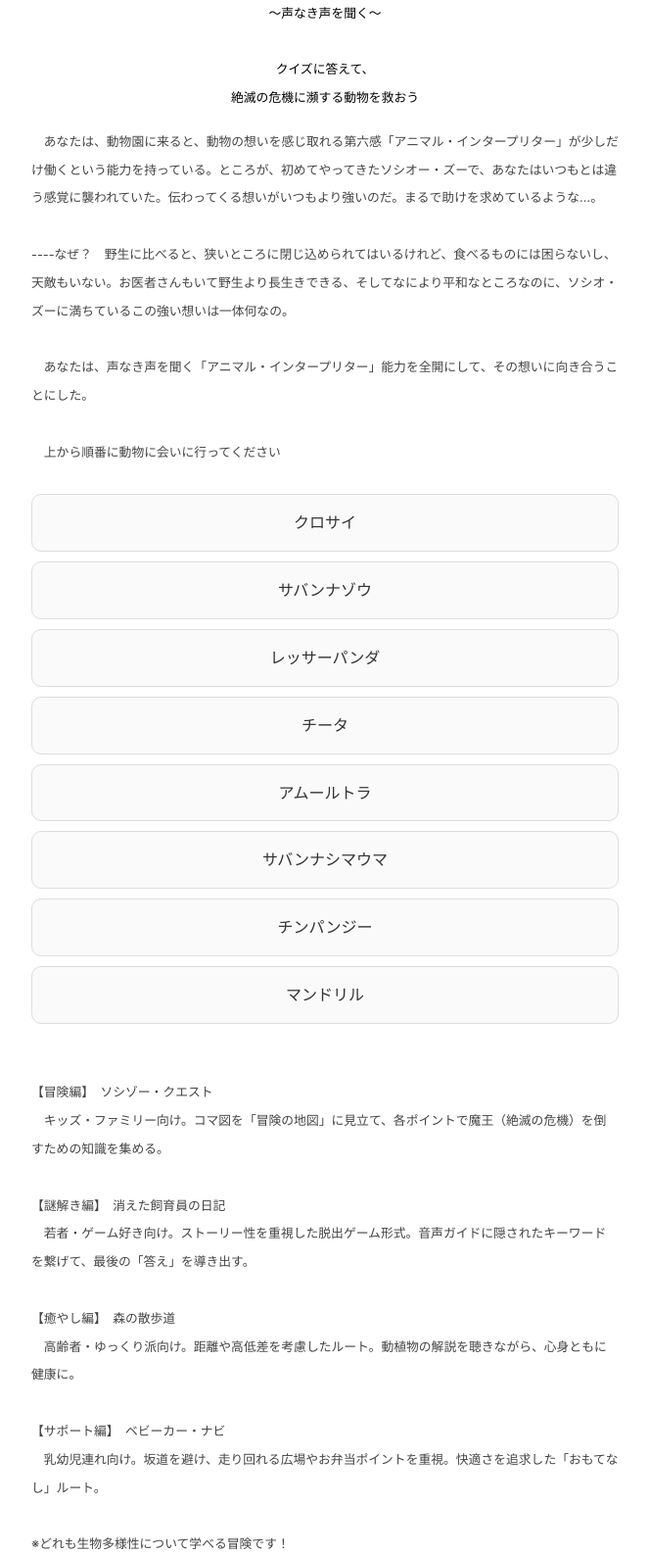
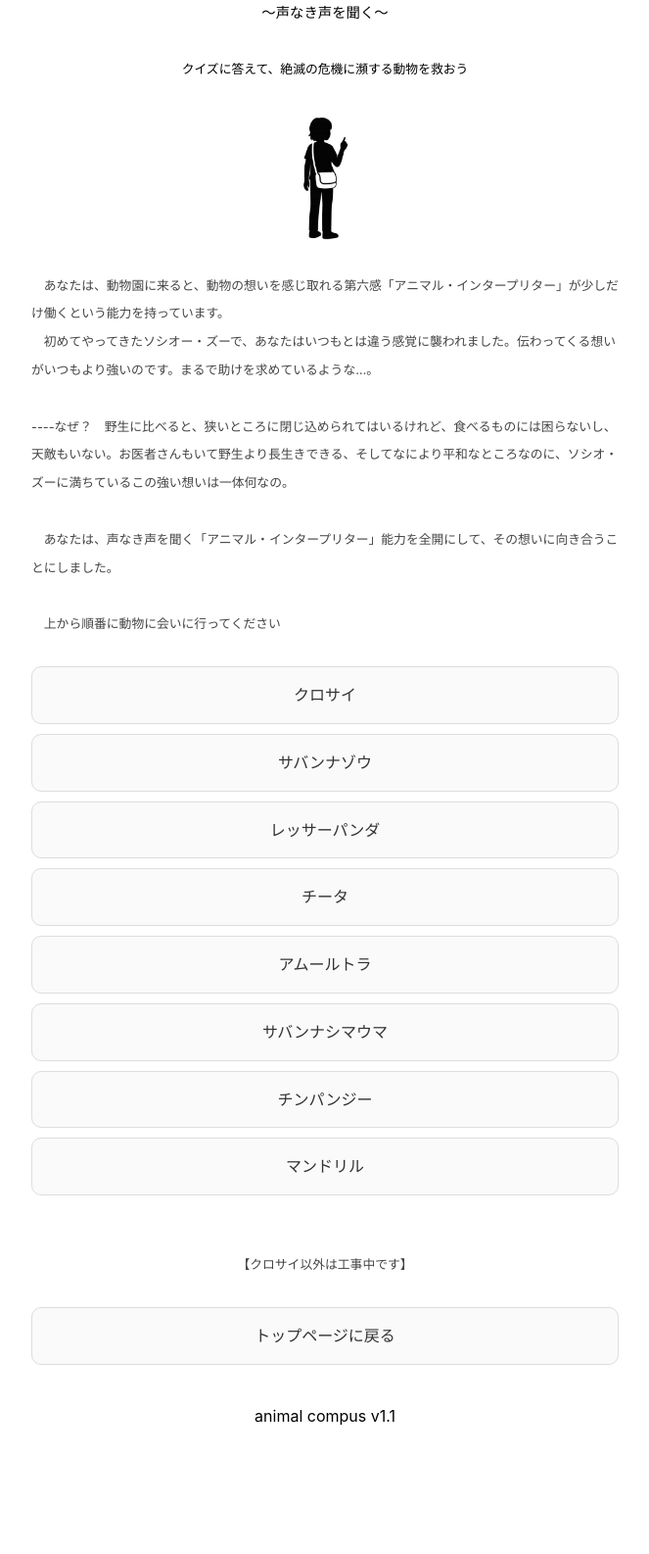
Before and after one commit to asa-zoo-guide/test, a plain HTML site: page Interpreter.html in a window 1280 px wide. Shown: the part 117-1703 px from the top of the page at 98% size, without its empty margins (308-971 px from the left). Drawn offline with Linux system fonts and the light colour scheme.

Commit message:
Add files via upload

```diff
--- a/Interpreter.html
+++ b/Interpreter.html
@@ -66,16 +66,21 @@ button{
 </head>
 
 <body>
-<div class="container" style="text-align : center;"><span style="font-size : 120%;">アニマル・インタープリター</span><br>
-  <span style="font-size : 80%;">～声なき声を聞く～<br>
+<div class="container" style="text-align : center;">
+　<span style="font-size : 120%;">アニマル・インタープリター</span><br>
+  <span style="font-size : 90%;">～声なき声を聞く～</span><br>
   <br>
-  クイズに答えて、<br>
-  絶滅の危機に瀕する動物を救おう</span>
-  <p id="text" style="text-align : left;"><span style="font-size : 80%;">　あなたは、動物園に来ると、動物の想いを感じ取れる第六感「アニマル・インタープリター」が少しだけ働くという能力を持っている。ところが、初めてやってきたソシオー・ズーで、あなたはいつもとは違う感覚に襲われていた。伝わってくる想いがいつもより強いのだ。まるで助けを求めているような…。<br>
+  <span style="font-size : 80%;">クイズに答えて、絶滅の危機に瀕する動物を救おう<br>
+  </span><br>
+  <img src="interpriter1.png" border="0" style="width : 91px;height : 138px;" width="300" height="450">
+  <p id="text" style="text-align : left;">
+<span style="font-size : 80%;">
+　あなたは、動物園に来ると、動物の想いを感じ取れる第六感「アニマル・インタープリター」が少しだけ働くという能力を持っています。<br>
+  　初めてやってきたソシオー・ズーで、あなたはいつもとは違う感覚に襲われました。伝わってくる想いがいつもより強いのです。まるで助けを求めているような…。<br>
   <br>
   ----なぜ？　野生に比べると、狭いところに閉じ込められてはいるけれど、食べるものには困らないし、天敵もいない。お医者さんもいて野生より長生きできる、そしてなにより平和なところなのに、ソシオ・ズーに満ちているこの強い想いは一体何なの。<br>
   <br>
-  　あなたは、声なき声を聞く「アニマル・インタープリター」能力を全開にして、その想いに向き合うことにした。<br>
+  　あなたは、声なき声を聞く「アニマル・インタープリター」能力を全開にして、その想いに向き合うことにしました。<br>
   <br>
   　上から順番に動物に会いに行ってください</span>
 </p>
@@ -91,25 +96,12 @@ button{
 
 </div>
   <br>
-  <p style="text-align : left;"><span style="font-size : 80%;">【冒険編】　ソシゾー・クエスト<br>
-  　キッズ・ファミリー向け。コマ図を「冒険の地図」に見立て、各ポイントで魔王（絶滅の危機）を倒すための知識を集める。<br>
-  <br>
-  【謎解き編】　消えた飼育員の日記<br>
-  　若者・ゲーム好き向け。ストーリー性を重視した脱出ゲーム形式。音声ガイドに隠されたキーワードを繋げて、最後の「答え」を導き出す。<br>
-  <br>
-  【癒やし編】　森の散歩道<br>
-  </span><span style="font-size : 80%;">　高齢者・ゆっくり派向け。距離や高低差を考慮したルート。動植物の解説を聴きながら、心身ともに健康に。<br>
-  <br>
-  【サポート編】　ベビーカー・ナビ<br>
-  　乳幼児連れ向け。坂道を避け、走り回れる広場やお弁当ポイントを重視。快適さを追求した「おもてなし」ルート。<br>
-  <br>
-  ※どれも生物多様性について学べる冒険です！</span><br>
-  <br>
-  </p>
+  <p style="text-align : center;"><span style="font-size : 80%;">【クロサイ以外は工事中です】</span></p>
   <div class="links">
   <a href="index.html">トップページに戻る</a>
 </div>
-
+  <br>
+  animal compus v1.1
   <div class="container" style="text-align : left;"></div>
   <script>
 function readText() {
```
Also changed, not shown: interpriter1.png (added).
